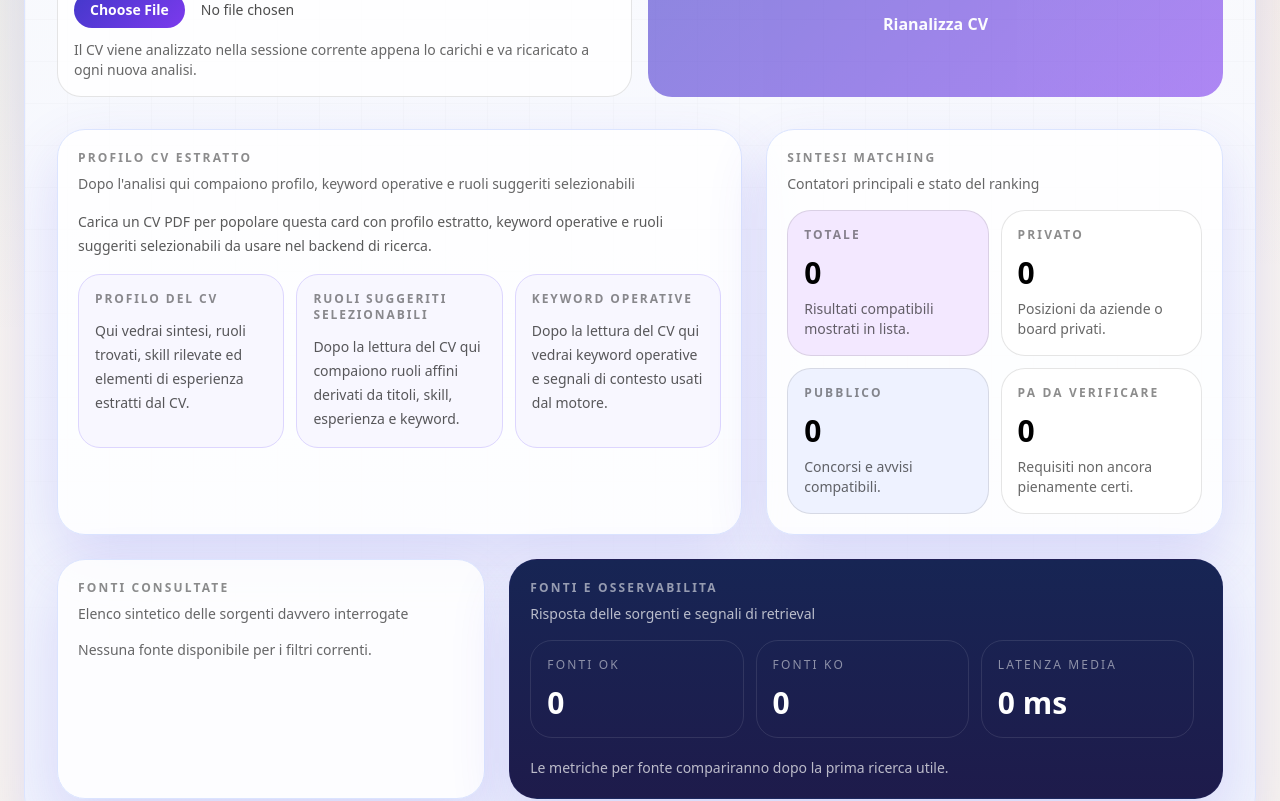
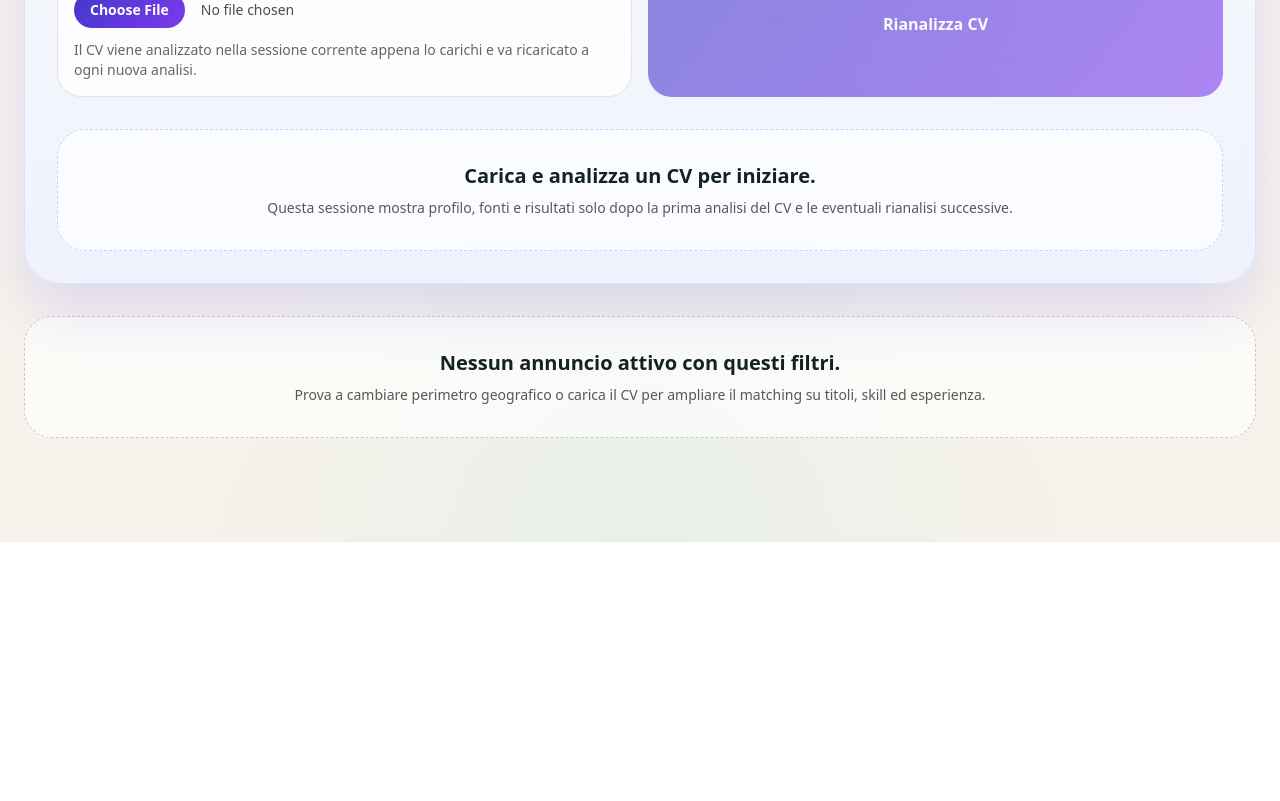
Before and after one commit to MitchDevOne/JobScraper, a Next.js app: page / in a window 1280 px wide. Shown: the part 560-1361 px from the top of the page. After the commit the page ends 1102 px from the top, so only its background shows below. Built offline with nearby package versions, Linux system fonts and the light colour scheme.

Commit message:
Hide pre-analysis results and source coverage

```diff
--- a/app/page.tsx
+++ b/app/page.tsx
@@ -1,11 +1,9 @@
 import { JobDashboard } from "@/components/job-dashboard";
-import { SourceRoadmap } from "@/components/source-roadmap";
 
 export default function HomePage() {
   return (
     <main className="pb-10 pt-8">
       <JobDashboard />
-      <SourceRoadmap />
     </main>
   );
 }
--- a/components/job-dashboard.tsx
+++ b/components/job-dashboard.tsx
@@ -775,6 +775,7 @@ export function JobDashboard() {
             </div>
           ) : null}
 
+          {analysisReady ? (
             <div className="space-y-6">
               <div className="grid gap-6 xl:grid-cols-[1.2fr_0.8fr]">
                 <Panel title="Profilo CV estratto" subtitle="Dopo l'analisi qui compaiono profilo, keyword operative e ruoli suggeriti selezionabili">
@@ -912,33 +913,7 @@ export function JobDashboard() {
                         </p>
                       </div>
                     </div>
-                ) : (
-                  <div className="space-y-4">
-                    <p className="text-sm leading-6 text-black/65">
-                      Carica un CV PDF per popolare questa card con profilo estratto, keyword operative e ruoli suggeriti selezionabili da usare nel backend di ricerca.
-                    </p>
-                    <div className="grid gap-3 md:grid-cols-3">
-                      <div className="rounded-[22px] border border-[#ddd6fe] bg-[#f8f7ff] p-4">
-                        <p className="text-xs font-semibold uppercase tracking-[0.16em] text-black/45">Profilo del CV</p>
-                        <p className="mt-3 text-sm leading-6 text-black/65">
-                          Qui vedrai sintesi, ruoli trovati, skill rilevate ed elementi di esperienza estratti dal CV.
-                        </p>
-                      </div>
-                      <div className="rounded-[22px] border border-[#ddd6fe] bg-[#f8f7ff] p-4">
-                        <p className="text-xs font-semibold uppercase tracking-[0.16em] text-black/45">Ruoli suggeriti selezionabili</p>
-                        <p className="mt-3 text-sm leading-6 text-black/65">
-                          Dopo la lettura del CV qui compaiono ruoli affini derivati da titoli, skill, esperienza e keyword.
-                        </p>
-                      </div>
-                      <div className="rounded-[22px] border border-[#ddd6fe] bg-[#f8f7ff] p-4">
-                        <p className="text-xs font-semibold uppercase tracking-[0.16em] text-black/45">Keyword operative</p>
-                        <p className="mt-3 text-sm leading-6 text-black/65">
-                          Dopo la lettura del CV qui vedrai keyword operative e segnali di contesto usati dal motore.
-                        </p>
-                      </div>
-                    </div>
-                  </div>
-                )}
+                  ) : null}
                 </Panel>
 
                 <Panel title="Sintesi matching" subtitle="Contatori principali e stato del ranking">
@@ -1028,6 +1003,14 @@ export function JobDashboard() {
                 </Panel>
               </div>
             </div>
+          ) : (
+            <div className="rounded-[28px] border border-dashed border-[#c7d2fe] bg-white/70 p-8 text-center">
+              <p className="text-xl font-semibold">Carica e analizza un CV per iniziare.</p>
+              <p className="mt-2 text-sm text-black/65">
+                Questa sessione mostra profilo, fonti e risultati solo dopo la prima analisi del CV e le eventuali rianalisi successive.
+              </p>
+            </div>
+          )}
         </div>
       </div>
 
```
Lines whose indentation alone changed are shown as unchanged.
